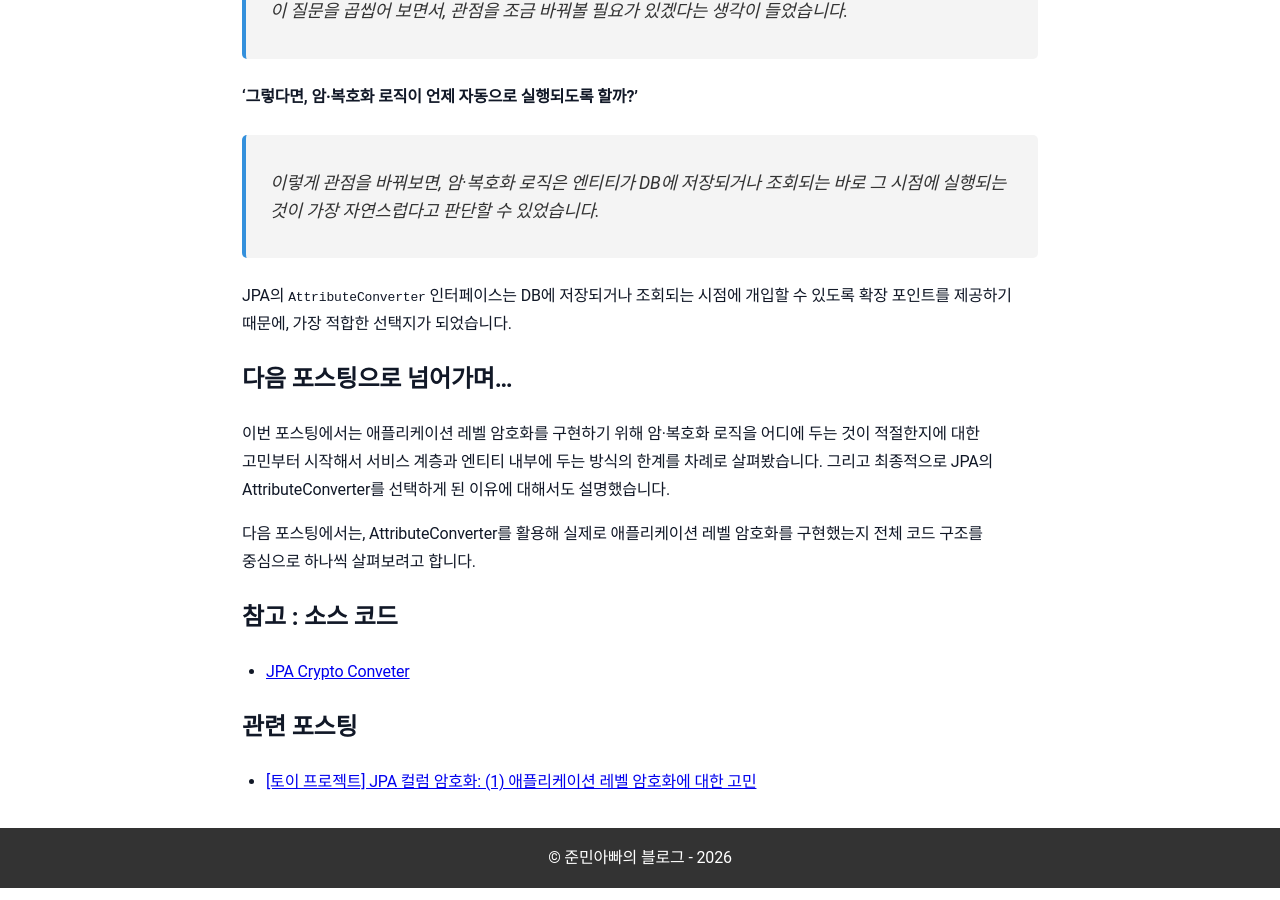
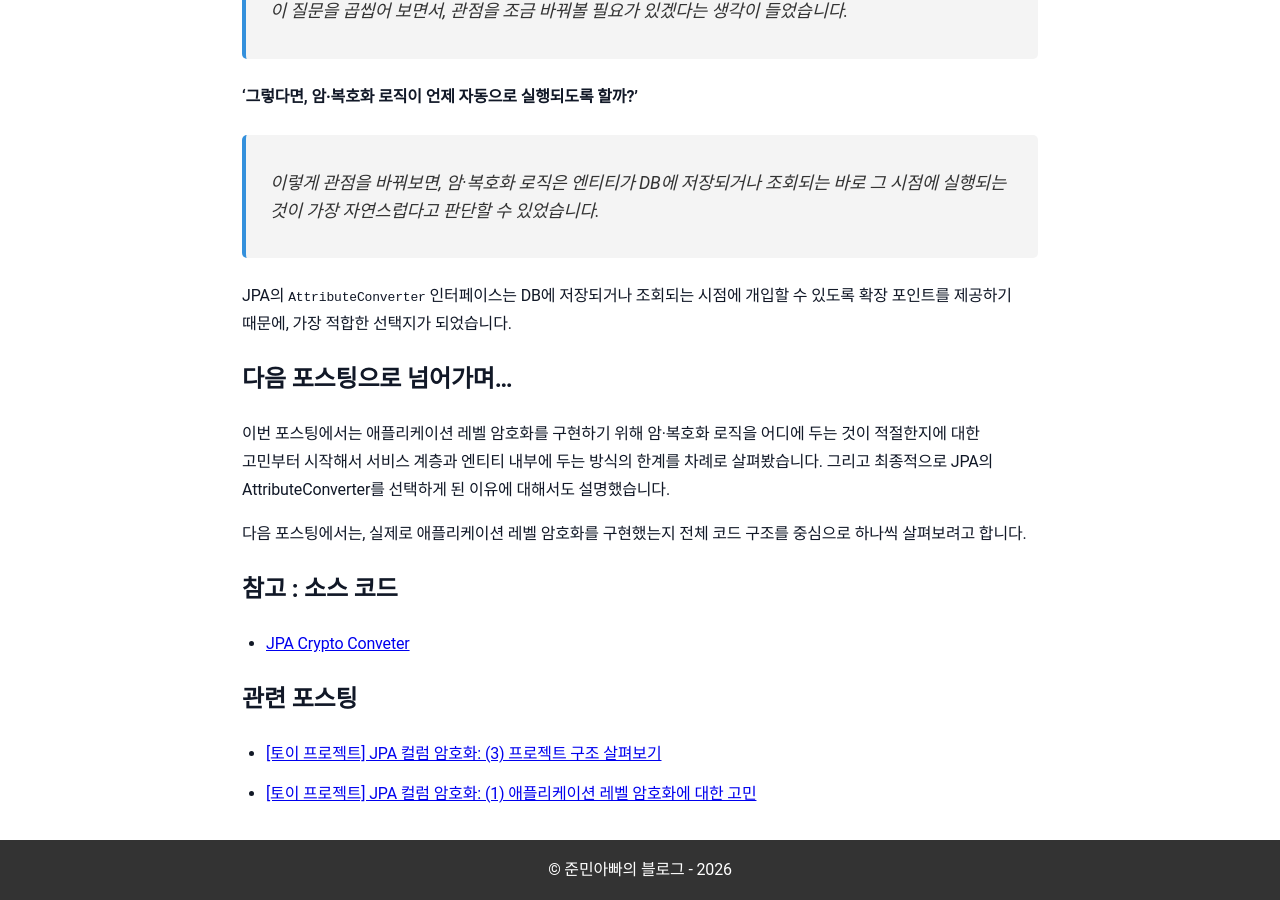
Before and after one commit to sanghoon-lee/sanghoon-lee.github.io, a Jekyll site: the page built from _posts/2026-01-25-JPACryptoConverter2.md, in a window 1280 px wide and 900 px high, scrolled down 2258 px. Built offline with Jekyll 4.4.1, drawn with Linux system fonts in a browser that asks for light colours; nearby versions of some CDN libraries; comment, search, counter and statistics services are not loaded; some of the changed text lies outside the part shown.

Commit message:
포스팅 내용 수정

```diff
--- a/_posts/2026-01-25-JPACryptoConverter2.md
+++ b/_posts/2026-01-25-JPACryptoConverter2.md
@@ -60,12 +60,12 @@ JPA의 `AttributeConverter` 인터페이스는 DB에 저장되거나 조회되
 이번 포스팅에서는 애플리케이션 레벨 암호화를 구현하기 위해
 암·복호화 로직을 어디에 두는 것이 적절한지에 대한 고민부터 시작해서 서비스 계층과 엔티티 내부에 두는 방식의 한계를 차례로 살펴봤습니다. 그리고 최종적으로 JPA의 AttributeConverter를 선택하게 된 이유에 대해서도 설명했습니다.
 
-다음 포스팅에서는,
-AttributeConverter를 활용해 실제로 애플리케이션 레벨 암호화를 구현했는지 전체 코드 구조를 중심으로 하나씩 살펴보려고 합니다.
+다음 포스팅에서는, 실제로 애플리케이션 레벨 암호화를 구현했는지 전체 코드 구조를 중심으로 하나씩 살펴보려고 합니다.
 
 ## 참고 : 소스 코드
 * [JPA Crypto Conveter](https://github.com/sanghoon-lee/jpa-crypto-converter)
 
 ## 관련 포스팅
 
+* [[토이 프로젝트] JPA 컬럼 암호화: (3) 프로젝트 구조 살펴보기](https://sanghoon-lee.github.io/2026/01/26/JPACryptoConverter3/)
 * [[토이 프로젝트] JPA 컬럼 암호화: (1) 애플리케이션 레벨 암호화에 대한 고민](https://sanghoon-lee.github.io/2026/01/24/JPACryptoConverter/)
```
Also changed, not shown: other parts of _posts/2026-01-25-JPACryptoConverter2.md (+1 -1 lines), _posts/2026-01-24-JPACryptoConverter.md (+1 -0 lines), _posts/2026-01-26-JPACryptoConverter3.md (+1 -1 lines).
